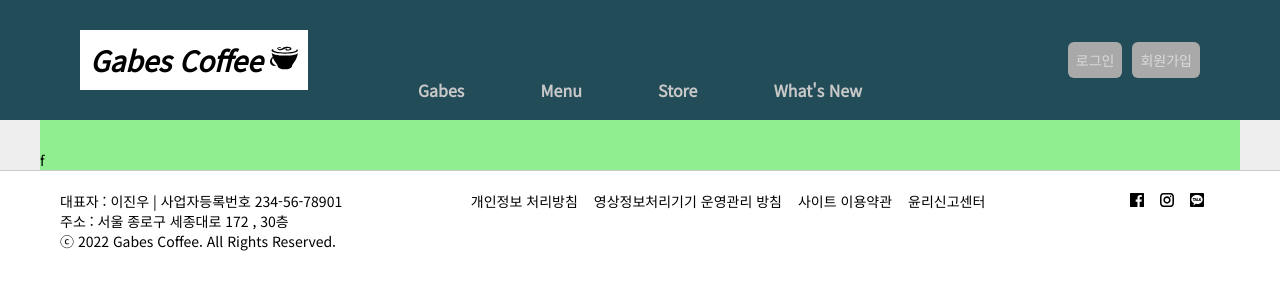
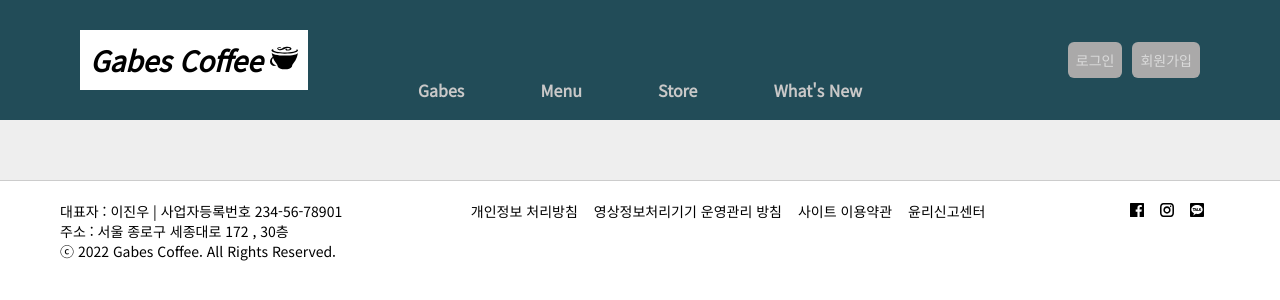
Before and after one commit to chloro30/gabes-client, a React (Create React App) app: page /board/notice in a window 1280 px wide. Shown: the top 300 px of the page. Built offline with nearby package versions, Linux system fonts and the light colour scheme.

Commit message:
공지사항 레이아웃 잡기

```diff
--- a/src/components/scss/Notice.scss
+++ b/src/components/scss/Notice.scss
@@ -5,8 +5,9 @@ section.notice-con {
         background-color: #eee;
         margin-top: 100px;
         .inner-con {
-            background-color: lightgreen;
+            // background-color: lightgreen;
             padding-top: 30px;
+            padding-bottom: 30px;
         }
     }
 }
--- a/src/components/whatsnew/Board.js
+++ b/src/components/whatsnew/Board.js
@@ -1,10 +1,11 @@
 import React from 'react';
+import BoardTable from './BoardTable';
 
 function Board() {
     return (
         <div className='notice-container'>
             <div className='inner-con'>
-                f
+                <BoardTable />
             </div>
         </div>
     );
--- /dev/null
+++ b/src/components/whatsnew/BoardTable.js
@@ -0,0 +1,11 @@
+import React from 'react';
+
+function BoardTable(props) {
+    return (
+        <div>
+
+        </div>
+    );
+}
+
+export default BoardTable;
```
Also changed, not shown: 1 other file (tests, documents, lock files or other folders).
